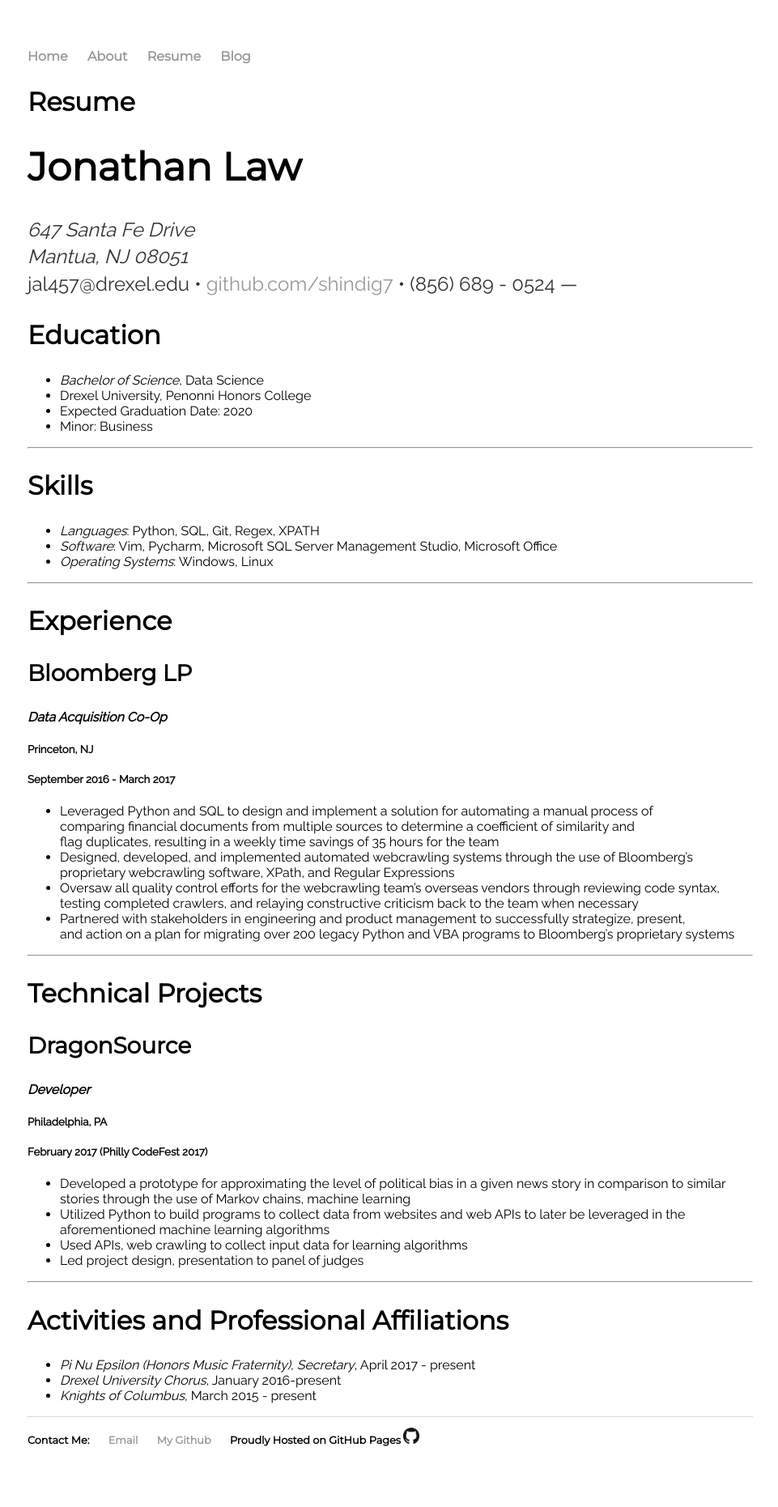
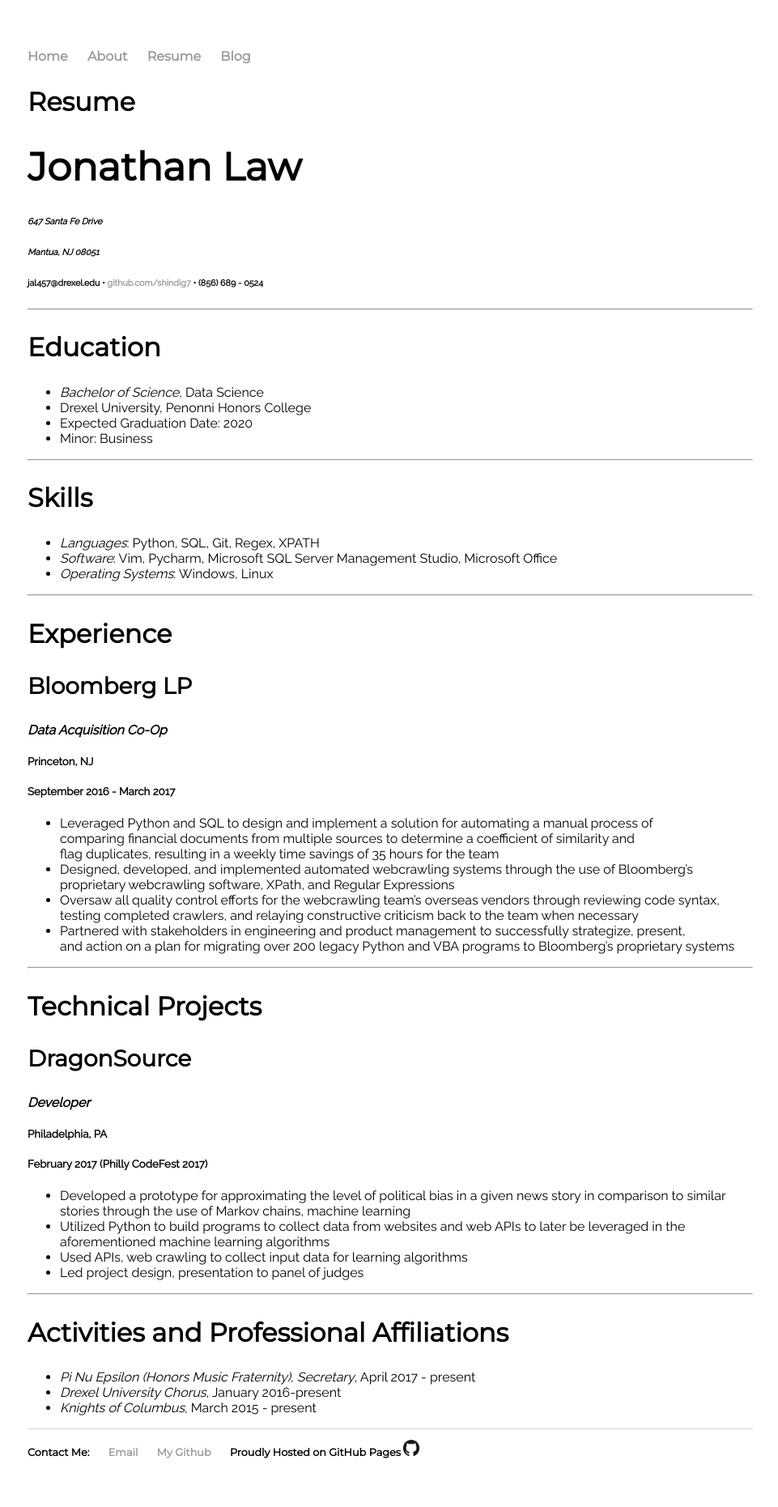
Before and after one commit to shindig7/my-site, a Jekyll site: the page built from resume.md, in a window 1280 px wide. Shown: the whole page at 81% size, without its empty margins (158-1119 px from the left). Built offline with Jekyll 4.4.1, drawn with Linux system fonts in a browser that asks for light colours.

Commit message:
Fixed contact info formatting

```diff
--- a/resume.md
+++ b/resume.md
@@ -6,9 +6,9 @@
 
 ## Resume
 # Jonathan Law
-*647 Santa Fe Drive*
-*Mantua, NJ 08051*
-jal457@drexel.edu • [github.com/shindig7](http://www.github.com/shindig7) • (856) 689 - 0524
+###### *647 Santa Fe Drive*
+###### *Mantua, NJ 08051*
+###### jal457@drexel.edu • [github.com/shindig7](http://www.github.com/shindig7) • (856) 689 - 0524
 ---
 ## Education
 - *Bachelor of Science*, Data Science
```
